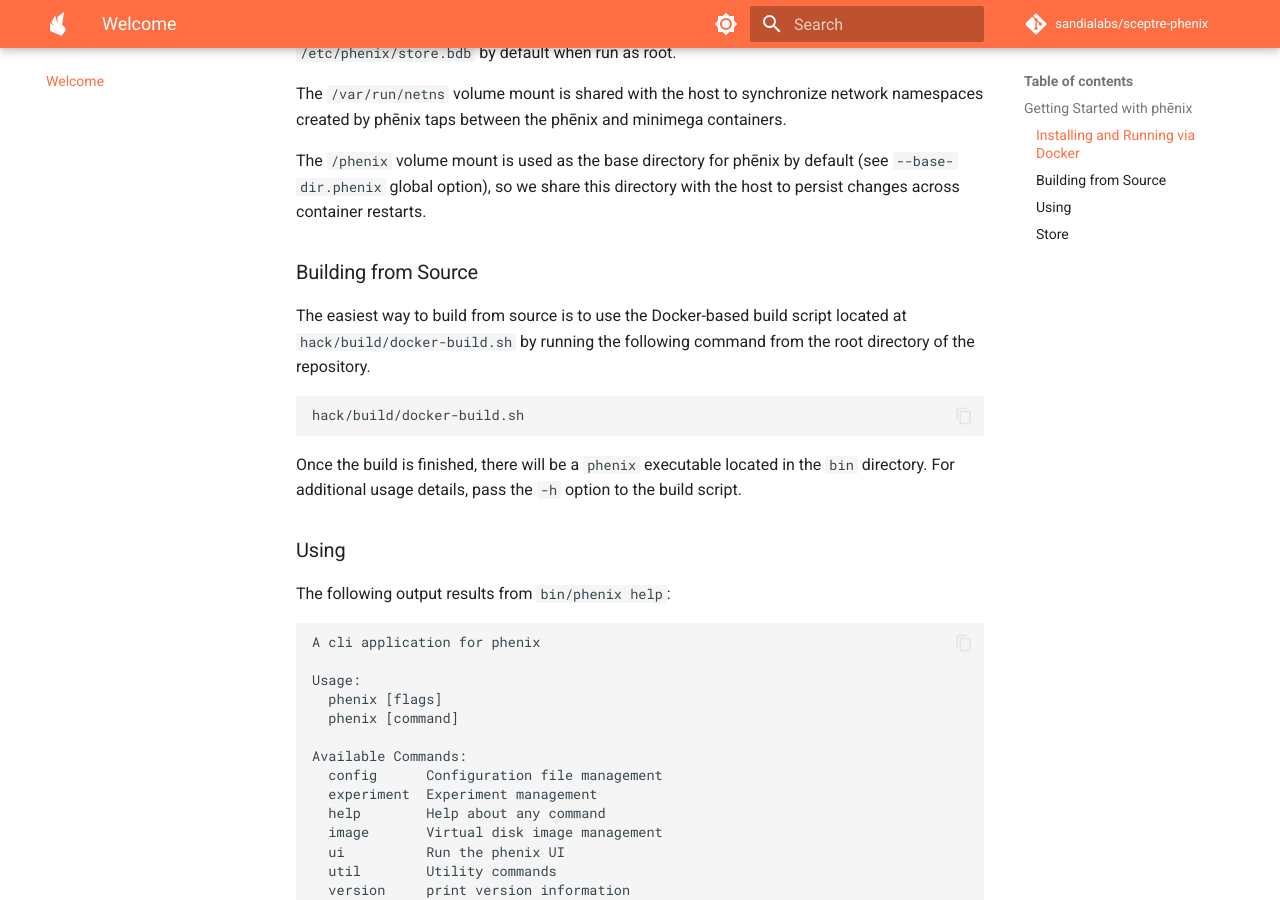
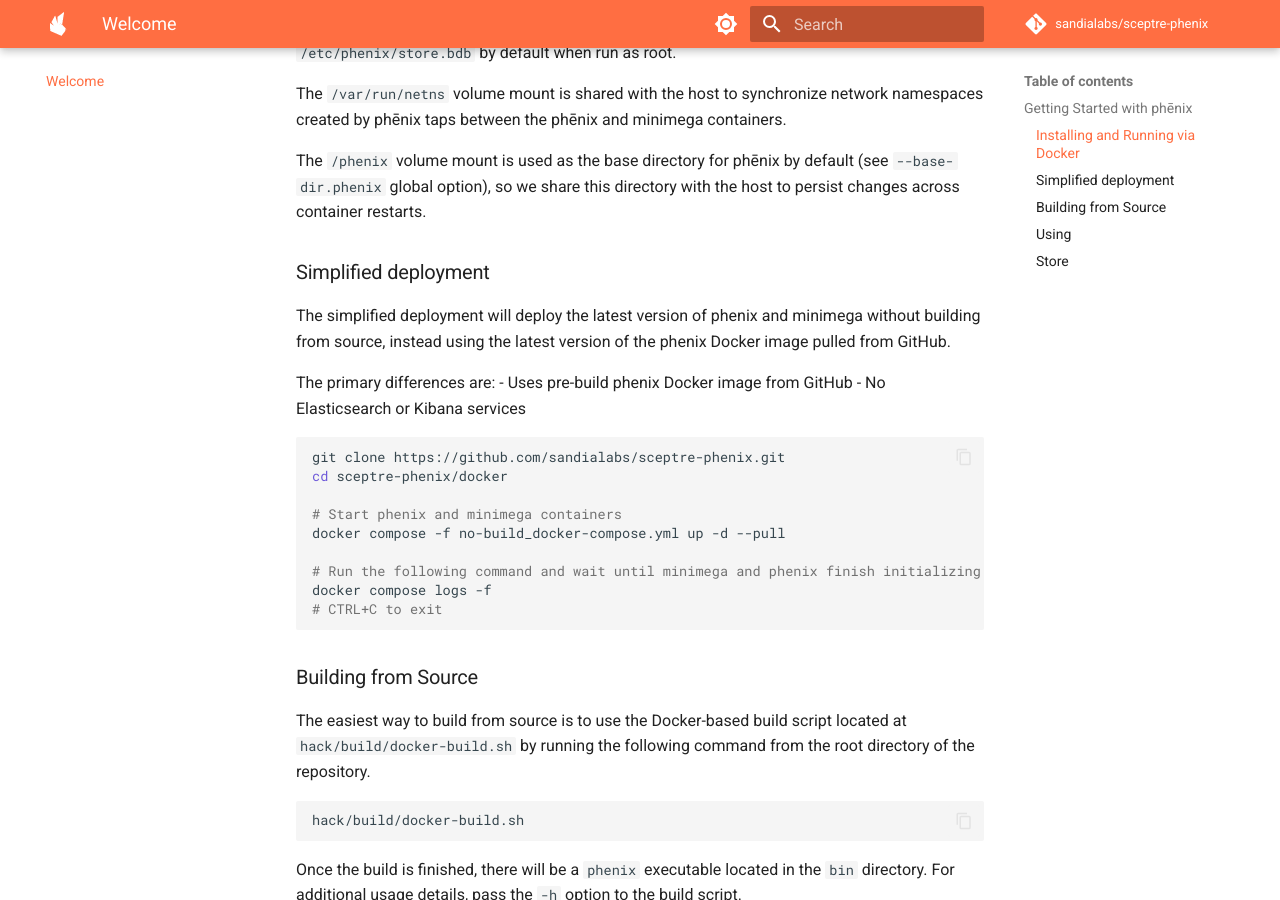
Before and after one commit to sandialabs/sceptre-phenix-docs, an MkDocs documentation site: the page built from docs/index.md, in a window 1280 px wide and 900 px high, scrolled down 1699 px. Built offline with MkDocs 1.6.1 and Material for MkDocs 9.7.7, drawn with Linux system fonts in a browser that asks for light colours; comment, search, counter and statistics services are not loaded; the version menu is left out.

Commit message:
doc: add section on simplified deployment

````diff
--- a/docs/index.md
+++ b/docs/index.md
@@ -88,6 +88,27 @@ namespaces created by phēnix taps between the phēnix and minimega containers.
 The `/phenix` volume mount is used as the base directory for phēnix by default
 (see `--base-dir.phenix` global option), so we share this directory with the
 host to persist changes across container restarts.
+
+### Simplified deployment
+The simplified deployment will deploy the latest version of phenix and minimega
+without building from source, instead using the latest version of the phenix
+Docker image pulled from GitHub.
+
+The primary differences are:
+- Uses pre-build phenix Docker image from GitHub
+- No Elasticsearch or Kibana services
+
+```shell
+git clone https://github.com/sandialabs/sceptre-phenix.git
+cd sceptre-phenix/docker
+
+# Start phenix and minimega containers
+docker compose -f no-build_docker-compose.yml up -d --pull
+
+# Run the following command and wait until minimega and phenix finish initializing
+docker compose logs -f
+# CTRL+C to exit
+```
 
 ### Building from Source
 
````
